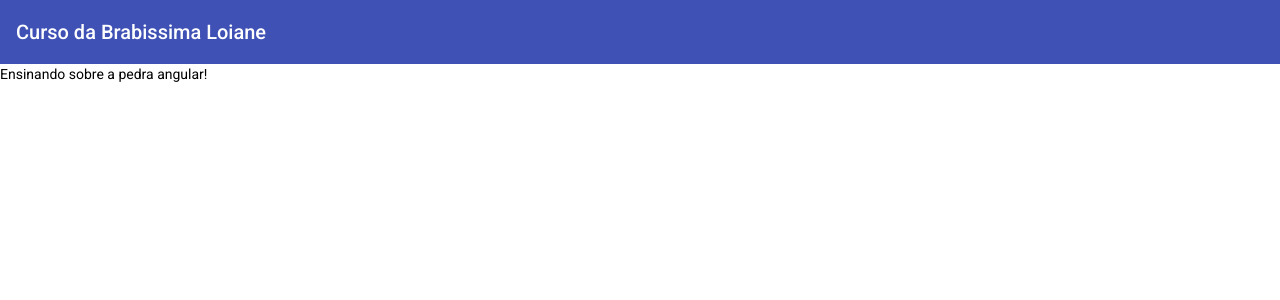
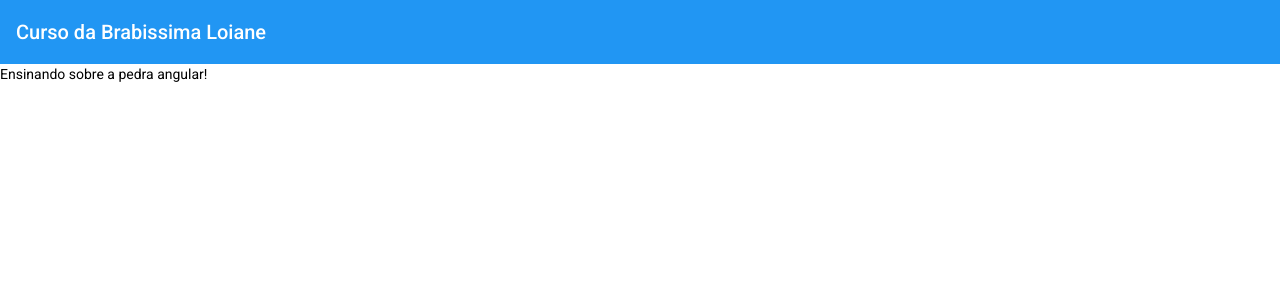
Before and after one commit to jonatanreseck/crud-angular-spring, an Angular app in the folder crud-angular/: page /courses in a window 1280 px wide. Shown: the top 300 px of the page. Built offline with nearby package versions, Linux system fonts and the light colour scheme.

Commit message:
aula 5: alterado o style global

```diff
--- a/crud-angular/src/styles.scss
+++ b/crud-angular/src/styles.scss
@@ -1,4 +1,14 @@
 /* You can add global styles to this file, and also import other style files */
+@import '@angular/material/theming';
+@include mat-core();
+
+$custom-app-primary: mat-palette($mat-blue);
+$custom-app-secondary: mat-palette($mat-indigo, A200, A400, 700);
+$custom-app-warn: mat-palette($mat-red);
+
+$custom-theme: mat-light-theme($custom-app-primary, $custom-app-secondary, $custom-app-primary );
+
+@include angular-material-theme($custom-theme);
 
 html, body { height: 100%; }
 body { margin: 0; font-family: Roboto, "Helvetica Neue", sans-serif; }
```
